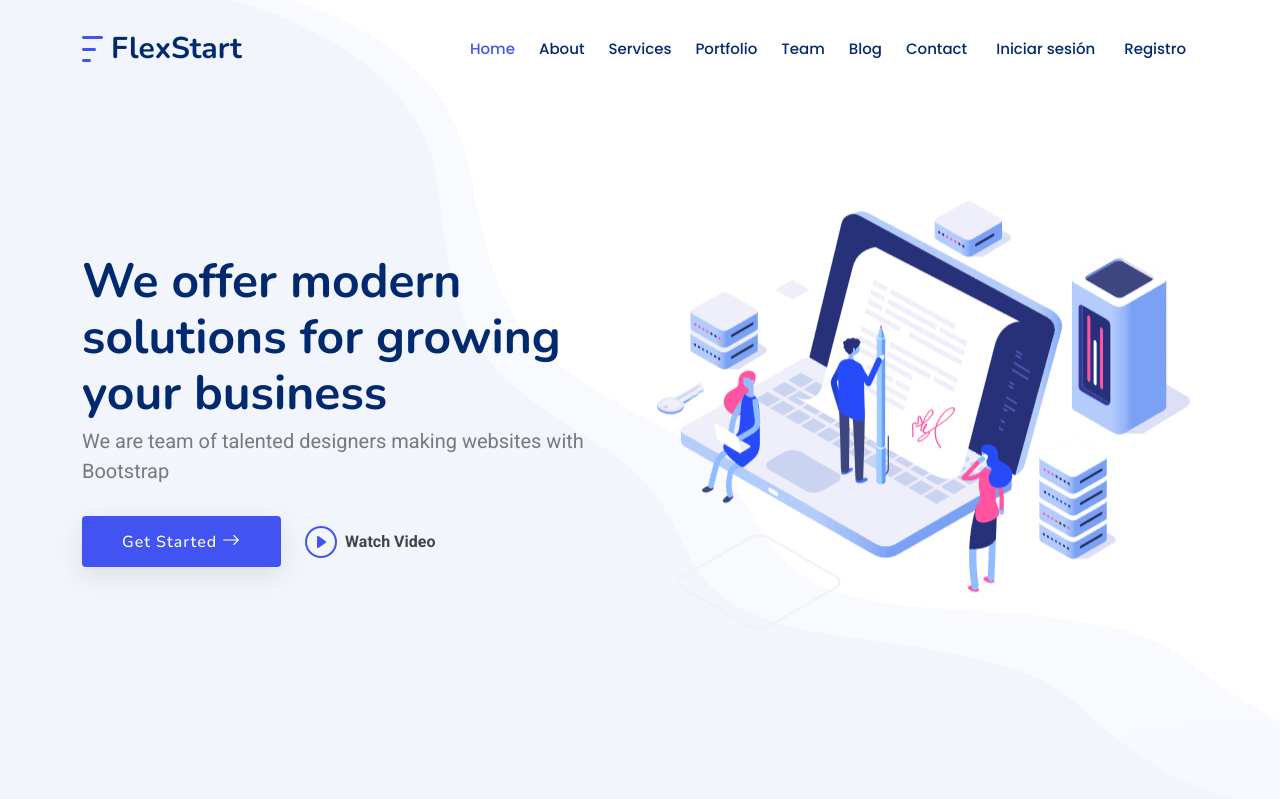
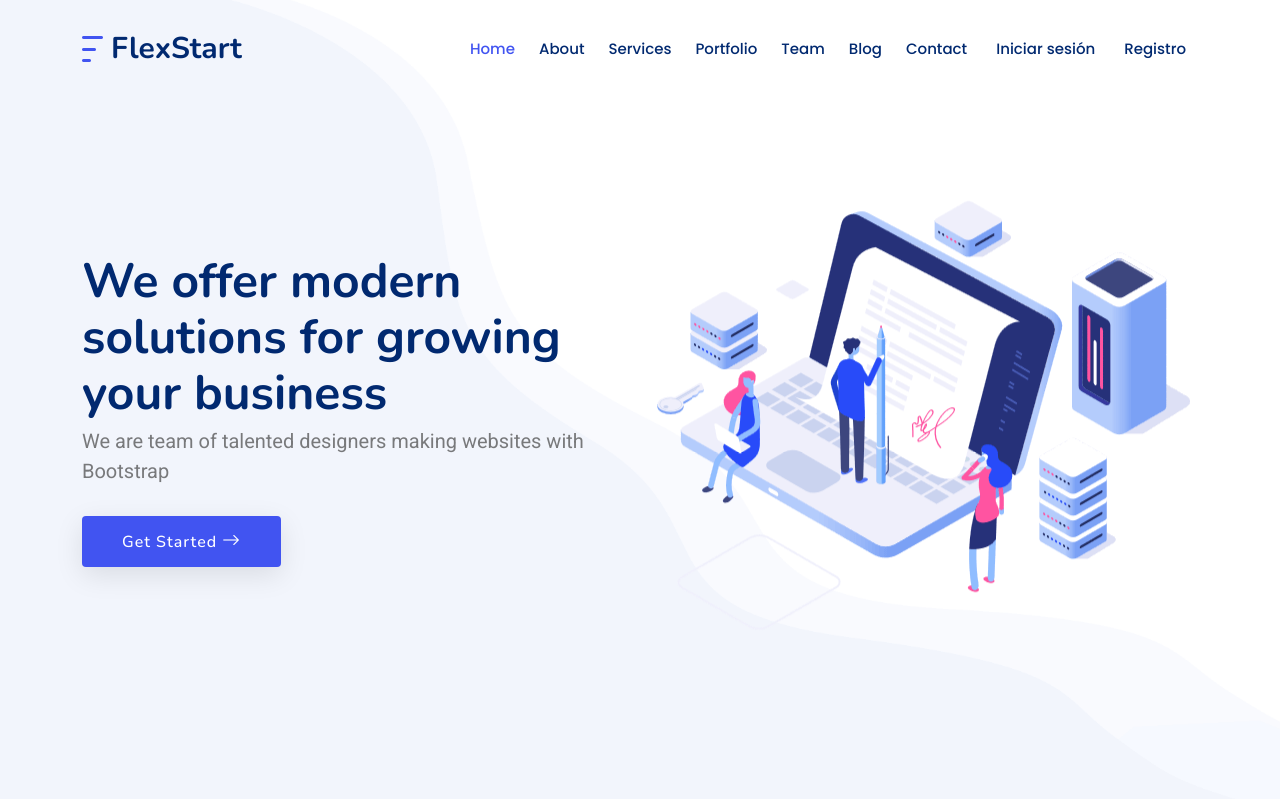
Before and after one commit to xAd4/flexstart, a Django app: page / in a window 1280 px wide. Shown: the top 799 px of the page. Run offline with Django 4.2, Linux system fonts and the light colour scheme; some libraries are stand-ins or nearby versions.

Commit message:
"Removed 'Watch Video' button from index.html"

```diff
--- a/core/templates/core/index.html
+++ b/core/templates/core/index.html
@@ -24,11 +24,6 @@
             <a href="#about" class="btn-get-started"
               >Get Started <i class="bi bi-arrow-right"></i
             ></a>
-            <a
-              href="https://www.youtube.com/watch?v=Y7f98aduVJ8"
-              class="glightbox btn-watch-video d-flex align-items-center justify-content-center ms-0 ms-md-4 mt-4 mt-md-0"
-              ><i class="bi bi-play-circle"></i><span>Watch Video</span></a
-            >
           </div>
         </div>
         <div class="col-lg-6 order-1 order-lg-2 hero-img" data-aos="zoom-out">
```
